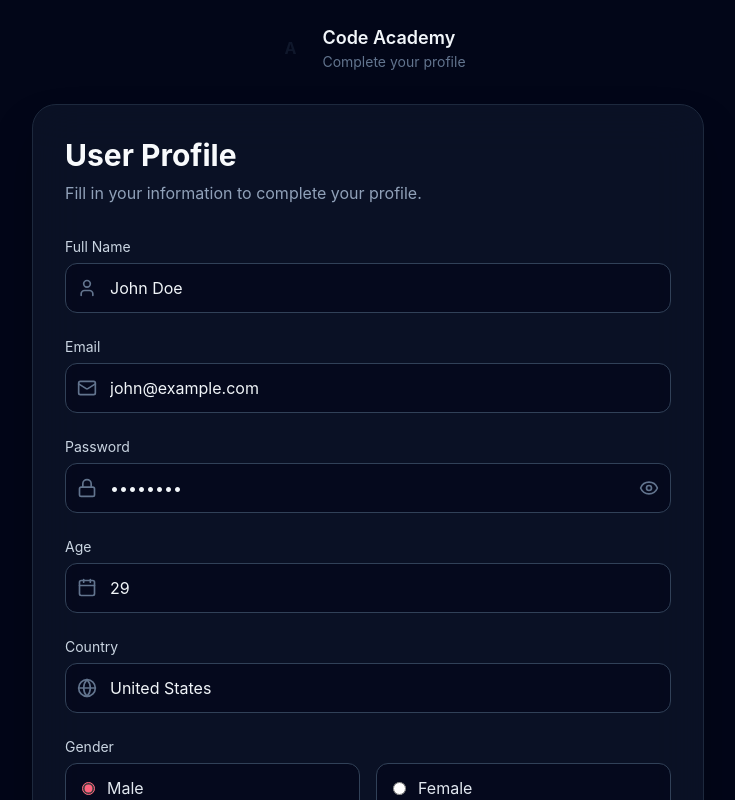
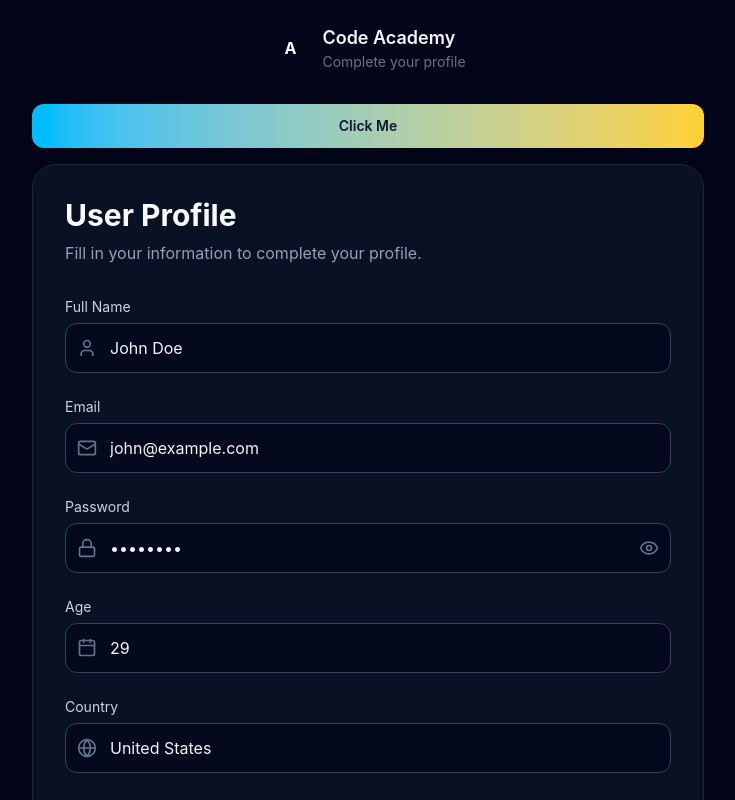
Before and after one commit to qasemB/ReactRHFCourse, a React (Vite) app: page / in a window 1280 px wide. Shown: the top 800 px of the page, without its empty margins (272-1007 px from the left). Built offline with nearby package versions, Linux system fonts and the light colour scheme.

Commit message:
13-useful_methods

```diff
--- a/src/components/UserProfileForm.tsx
+++ b/src/components/UserProfileForm.tsx
@@ -79,7 +79,12 @@
         formState: { errors, isSubmitting },
         watch,
         control,
-        reset
+        reset,
+        // setValue,
+        // getValues,
+        // trigger,
+        // clearErrors,
+        setError
     } = useForm<UserProfileFormData>( {
         defaultValues: { phoneNumbers: [ { number: "" } ], name: "" },
         resolver: zodResolver( userProfileSchema )
@@ -105,7 +110,7 @@
 
     const onSubmit = async ( data: UserProfileFormData ) => {
 
-        await saveUser(data)
+        await saveUser( data )
 
     };
 
@@ -128,7 +133,7 @@
             <div className="w-full max-w-2xl">
                 {/* Brand */ }
                 <div className="flex items-center justify-center gap-3 mb-8">
-                    <div className="w-10 h-10 rounded-xl bg-radial-to-br from-rose-400 to-amber-300 flex items-center justify-center font-bold text-slate-900">
+                    <div className="w-10 h-10 rounded-xl bg-radial-to-br from-rose-400 to-amber-300 flex items-center justify-center font-bold text-white">
                         A
                     </div>
 
@@ -137,6 +142,15 @@
                         <p className="text-slate-500 text-sm">Complete your profile</p>
                     </div>
                 </div>
+
+                <button
+                    className={ `w-full mt-2 bg-linear-to-r from-sky-400 to-amber-300 text-slate-900 font-semibold text-sm rounded-xl py-3 flex items-center justify-center gap-2 transition hover:brightness-105 active:scale-[0.98] mb-4` }
+                    onClick={()=>{
+                        console.log(setError("name", {message: "Test Error"}));
+                    }}
+                >
+                    Click Me
+                </button>
 
                 {/* Card */ }
                 <div className="relative bg-slate-900/70 backdrop-blur-xl border border-slate-800 rounded-3xl p-8 shadow-2xl shadow-black/40">
@@ -355,7 +369,7 @@
 
                         <button
                             type="submit"
-                            className={ `w-full mt-2 bg-linear-to-r from-rose-400 to-amber-300 text-slate-900 font-semibold text-sm rounded-xl py-3 flex items-center justify-center gap-2 transition hover:brightness-105 active:scale-[0.98] ${ (!terms || isSubmitting) && "opacity-50 pointer-events-none" }` }
+                            className={ `w-full mt-2 bg-linear-to-r from-rose-400 to-amber-300 text-slate-900 font-semibold text-sm rounded-xl py-3 flex items-center justify-center gap-2 transition hover:brightness-105 active:scale-[0.98] ${ ( !terms || isSubmitting ) && "opacity-50 pointer-events-none" }` }
                             disabled={ !terms || isSubmitting }
                         >
                             Create Profile
```
